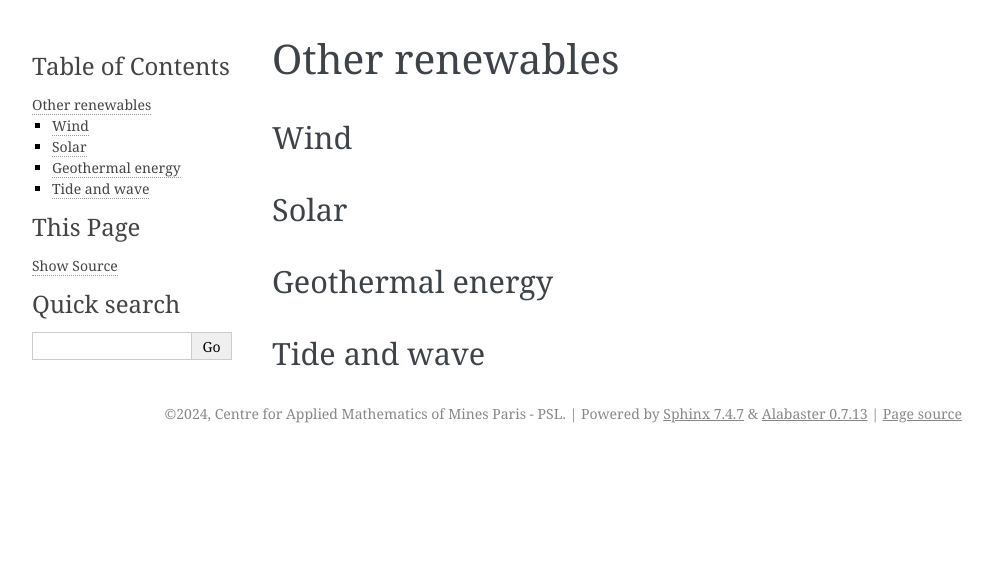
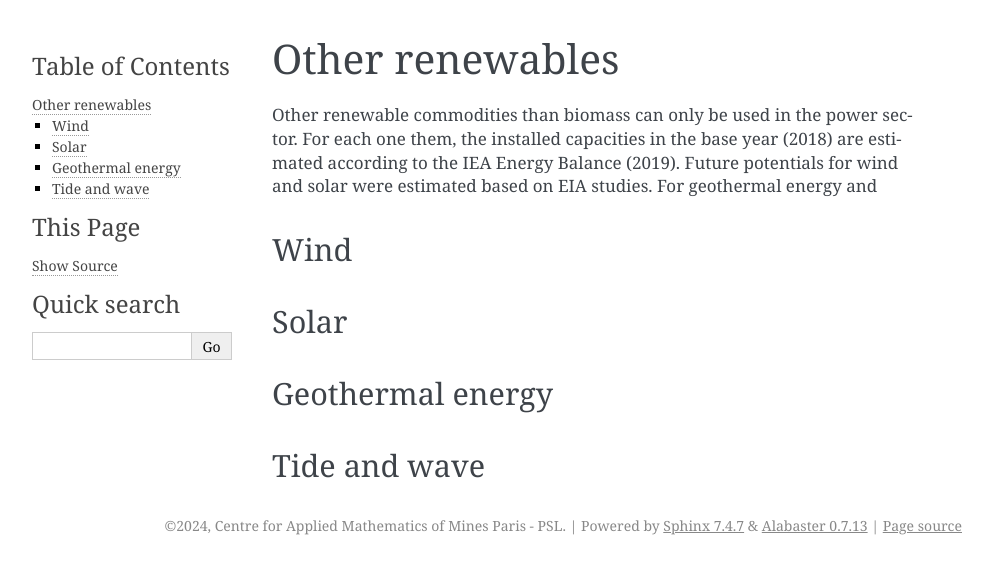
Before and after one commit to LucasDesport/tiam-fr, a Sphinx documentation site: the page built from docs/resources/other-renewables.md, in a window 1280 px wide. Shown: the top 574 px of the page, without its empty margins (148-1141 px from the left). Built offline with Sphinx 7.4.7, drawn with Linux system fonts in a browser that asks for light colours; pages that are not in the unit, such as notebooks, are missing from menus.

Commit message:
Update other-renewables.md

```diff
--- a/docs/resources/other-renewables.md
+++ b/docs/resources/other-renewables.md
@@ -1,4 +1,6 @@
 # Other renewables
+
+Other renewable commodities than biomass can only be used in the power sector. For each one them, the installed capacities in the base year (2018) are estimated according to the IEA Energy Balance (2019). Future potentials for wind and solar were estimated based on EIA studies. For geothermal energy and
 
 ## Wind
 
```
